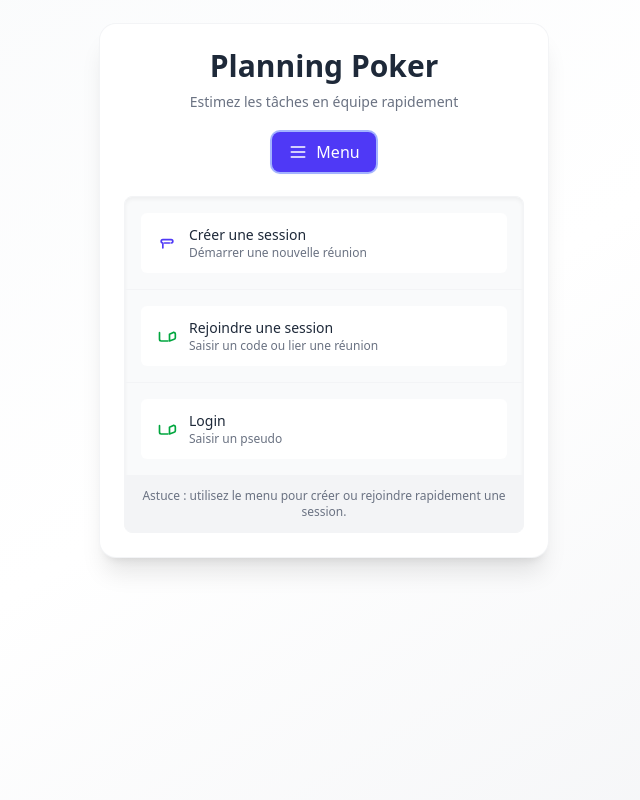
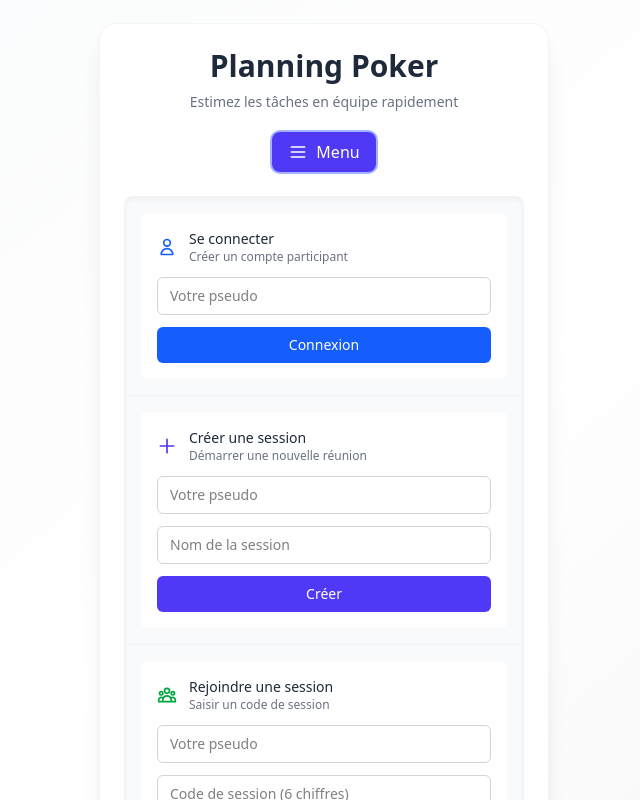
Before and after one commit to AxelDoussoux/Conception-de-projet--Planning-Poker-Doussoux-Berger, a React (Vite) app: page / in a window 1280 px wide. Both pictures are taken after a click on the button "Menu". Shown: the top 800 px of the page, without its empty margins (316-956 px from the left). Built offline with nearby package versions, Linux system fonts and the light colour scheme; no server answers.

Commit message:
Add session management UI and handlers for testing

```diff
--- a/src/App.tsx
+++ b/src/App.tsx
@@ -1,5 +1,7 @@
 import { useState, type JSX } from 'react';
 import { CreateSession } from './script/CreateSession';
+import { JoinSession } from './script/JoinSession';
+import { DisableSession } from './script/DisableSession';
 import { Login } from './script/Login';
 
 /**
@@ -18,6 +20,24 @@ function App(): JSX.Element {
   const [menuOpen, setMenuOpen] = useState<boolean>(false);
 
   /**
+   * Pseudo saisi par l'utilisateur.
+   * @type {string}
+   */
+  const [pseudo, setPseudo] = useState<string>('');
+
+  /**
+   * Nom de la session à créer.
+   * @type {string}
+   */
+  const [sessionName, setSessionName] = useState<string>('');
+
+  /**
+   * Code de session à rejoindre.
+   * @type {string}
+   */
+  const [sessionCode, setSessionCode] = useState<string>('');
+
+  /**
    * Bascule l'état d'ouverture du menu.
    * @returns {void}
    */
@@ -27,32 +47,58 @@ function App(): JSX.Element {
 
   /**
    * Handler appelé lorsque l'utilisateur clique sur "Créer une session".
-   * Pour l'instant il affiche simplement une alerte.
    *
    * @returns {void}
    */
   const handleCreateSession = (): void => {
-    CreateSession();
+    if (!pseudo.trim()) {
+      alert('Veuillez saisir votre pseudo.');
+      return;
+    }
+    if (!sessionName.trim()) {
+      alert('Veuillez saisir un nom de session.');
+      return;
+    }
+    CreateSession(sessionName, pseudo);
   };
 
   /**
    * Handler appelé lorsque l'utilisateur clique sur "Rejoindre une session".
-   * Pour l'instant il affiche simplement une alerte.
    *
    * @returns {void}
    */
   const handleJoinSession = (): void => {
-    alert('Rejoindre une session');
+    if (!pseudo.trim()) {
+      alert('Veuillez saisir votre pseudo.');
+      return;
+    }
+    if (!sessionCode.trim()) {
+      alert('Veuillez saisir le code de session.');
+      return;
+    }
+    JoinSession(sessionCode, pseudo);
   };
 
   /**
    * Handler appelé lorsque l'utilisateur clique sur "Se connecter".
-   * Pour l'instant il affiche simplement une alerte.
    *
    * @returns {void}
    */
   const handleLogin = (): void => {
-    Login();
+    if (!pseudo.trim()) {
+      alert('Veuillez saisir votre pseudo.');
+      return;
+    }
+    Login(pseudo);
+  };
+
+  /**
+   * Handler appelé lorsque l'utilisateur clique sur "Désactiver une session".
+   *
+   * @returns {void}
+   */
+  const handleDisableSession = (): void => {
+    DisableSession(sessionCode);
   };
 
   return (
@@ -79,53 +125,124 @@ function App(): JSX.Element {
         {menuOpen && (
           <nav className="px-6 pb-6" aria-label="Panneau de menu principal">
             <div className="bg-gray-50 border border-gray-100 rounded-lg shadow-inner divide-y divide-gray-100 overflow-hidden">
+
+              {/* Se connecter */}
               <div className="p-4">
+                <div className="bg-white rounded-md p-4 space-y-3">
+                  <div className="flex items-center gap-3">
+                    <svg className="w-5 h-5 text-blue-600" fill="none" stroke="currentColor" viewBox="0 0 24 24" aria-hidden>
+                      <path strokeLinecap="round" strokeLinejoin="round" strokeWidth="2" d="M16 7a4 4 0 11-8 0 4 4 0 018 0zM12 14a7 7 0 00-7 7h14a7 7 0 00-7-7z" />
+                    </svg>
+                    <div className="flex-1">
+                      <div className="text-sm font-medium text-gray-800">Se connecter</div>
+                      <div className="text-xs text-gray-500">Créer un compte participant</div>
+                    </div>
+                  </div>
+                  <input
+                    type="text"
+                    placeholder="Votre pseudo"
+                    value={pseudo}
+                    onChange={(e) => setPseudo(e.target.value)}
+                    className="w-full px-3 py-2 border border-gray-300 rounded-md focus:outline-none focus:ring-2 focus:ring-blue-500 text-sm"
+                  />
                   <button
-                  onClick={handleCreateSession}
-                  className="w-full flex items-center gap-3 px-4 py-3 bg-white rounded-md hover:bg-gray-50 transition text-left"
+                    onClick={handleLogin}
+                    className="w-full px-4 py-2 bg-blue-600 text-white rounded-md hover:bg-blue-700 transition text-sm font-medium"
                   >
+                    Connexion
+                  </button>
+                </div>
+              </div>
+
+              {/* Créer une session */}
+              <div className="p-4">
+                <div className="bg-white rounded-md p-4 space-y-3">
+                  <div className="flex items-center gap-3">
                     <svg className="w-5 h-5 text-indigo-600" fill="none" stroke="currentColor" viewBox="0 0 24 24" aria-hidden>
-                    <path strokeLinecap="round" strokeLinejoin="round" strokeWidth="2" d="M9 12h6m2 0a2 2 0 100-4H7a2 2 0 100 4m0 0v6" />
+                      <path strokeLinecap="round" strokeLinejoin="round" strokeWidth="2" d="M12 4v16m8-8H4" />
                     </svg>
-                  <div>
+                    <div className="flex-1">
                       <div className="text-sm font-medium text-gray-800">Créer une session</div>
                       <div className="text-xs text-gray-500">Démarrer une nouvelle réunion</div>
                     </div>
+                  </div>
+                  <input
+                    type="text"
+                    placeholder="Votre pseudo"
+                    value={pseudo}
+                    onChange={(e) => setPseudo(e.target.value)}
+                    className="w-full px-3 py-2 border border-gray-300 rounded-md focus:outline-none focus:ring-2 focus:ring-indigo-500 text-sm"
+                  />
+                  <input
+                    type="text"
+                    placeholder="Nom de la session"
+                    value={sessionName}
+                    onChange={(e) => setSessionName(e.target.value)}
+                    className="w-full px-3 py-2 border border-gray-300 rounded-md focus:outline-none focus:ring-2 focus:ring-indigo-500 text-sm"
+                  />
+                  <button
+                    onClick={handleCreateSession}
+                    className="w-full px-4 py-2 bg-indigo-600 text-white rounded-md hover:bg-indigo-700 transition text-sm font-medium"
+                  >
+                    Créer
                   </button>
                 </div>
+              </div>
 
+              {/* Rejoindre une session */}
+              <div className="p-4">
+                <div className="bg-white rounded-md p-4 space-y-3">
+                  <div className="flex items-center gap-3">
+                    <svg className="w-5 h-5 text-green-600" fill="none" stroke="currentColor" viewBox="0 0 24 24" aria-hidden>
+                      <path strokeLinecap="round" strokeLinejoin="round" strokeWidth="2" d="M17 20h5v-2a3 3 0 00-5.356-1.857M17 20H7m10 0v-2c0-.656-.126-1.283-.356-1.857M7 20H2v-2a3 3 0 015.356-1.857M7 20v-2c0-.656.126-1.283.356-1.857m0 0a5.002 5.002 0 019.288 0M15 7a3 3 0 11-6 0 3 3 0 016 0zm6 3a2 2 0 11-4 0 2 2 0 014 0zM7 10a2 2 0 11-4 0 2 2 0 014 0z" />
+                    </svg>
+                    <div className="flex-1">
+                      <div className="text-sm font-medium text-gray-800">Rejoindre une session</div>
+                      <div className="text-xs text-gray-500">Saisir un code de session</div>
+                    </div>
+                  </div>
+                  <input
+                    type="text"
+                    placeholder="Votre pseudo"
+                    value={pseudo}
+                    onChange={(e) => setPseudo(e.target.value)}
+                    className="w-full px-3 py-2 border border-gray-300 rounded-md focus:outline-none focus:ring-2 focus:ring-green-500 text-sm"
+                  />
+                  <input
+                    type="text"
+                    placeholder="Code de session (6 chiffres)"
+                    value={sessionCode}
+                    onChange={(e) => setSessionCode(e.target.value)}
+                    maxLength={6}
+                    className="w-full px-3 py-2 border border-gray-300 rounded-md focus:outline-none focus:ring-2 focus:ring-green-500 text-sm"
+                  />
+                  <button
+                    onClick={handleJoinSession}
+                    className="w-full px-4 py-2 bg-green-600 text-white rounded-md hover:bg-green-700 transition text-sm font-medium"
+                  >
+                    Rejoindre
+                  </button>
+                </div>
+              </div>
+
+              {/* Désactiver une session */}
               <div className="p-4">
                 <button
-                  onClick={handleJoinSession}
+                  onClick={handleDisableSession}
                   className="w-full flex items-center gap-3 px-4 py-3 bg-white rounded-md hover:bg-gray-50 transition text-left"
                 >
-                  <svg className="w-5 h-5 text-green-600" fill="none" stroke="currentColor" viewBox="0 0 24 24" aria-hidden>
-                    <path strokeLinecap="round" strokeLinejoin="round" strokeWidth="2" d="M15 10l4.553-2.276A2 2 0 0122 9.618V14a2 2 0 01-1.447 1.934L15 18v-8zM3 8v8a2 2 0 002 2h8" />
+                  <svg className="w-5 h-5 text-red-600" fill="none" stroke="currentColor" viewBox="0 0 24 24" aria-hidden>
+                    <path strokeLinecap="round" strokeLinejoin="round" strokeWidth="2" d="M6 18L18 6M6 6l12 12" />
                   </svg>
                   <div>
-                    <div className="text-sm font-medium text-gray-800">Rejoindre une session</div>
-                    <div className="text-xs text-gray-500">Saisir un code ou lier une réunion</div>
-                  </div>
-                </button>
-              </div>
-
-              <div className="p-4">
-                <button
-                  onClick={handleLogin}
-                  className="w-full flex items-center gap-3 px-4 py-3 bg-white rounded-md hover:bg-gray-50 transition text-left"
-                >
-                  <svg className="w-5 h-5 text-green-600" fill="none" stroke="currentColor" viewBox="0 0 24 24" aria-hidden>
-                    <path strokeLinecap="round" strokeLinejoin="round" strokeWidth="2" d="M15 10l4.553-2.276A2 2 0 0122 9.618V14a2 2 0 01-1.447 1.934L15 18v-8zM3 8v8a2 2 0 002 2h8" />
-                  </svg>
-                  <div>
-                    <div className="text-sm font-medium text-gray-800">Login</div>
-                    <div className="text-xs text-gray-500">Saisir un pseudo</div>
+                    <div className="text-sm font-medium text-gray-800">Désactiver une session</div>
+                    <div className="text-xs text-gray-500">Terminer la session en cours</div>
                   </div>
                 </button>
               </div>
 
               <div className="p-3 bg-gray-100 text-center text-xs text-gray-500">
-                Astuce : utilisez le menu pour créer ou rejoindre rapidement une session.
+                Astuce : utilisez le menu pour tester toutes les fonctionnalités.
               </div>
             </div>
           </nav>
```
Lines whose indentation alone changed are shown as unchanged.
